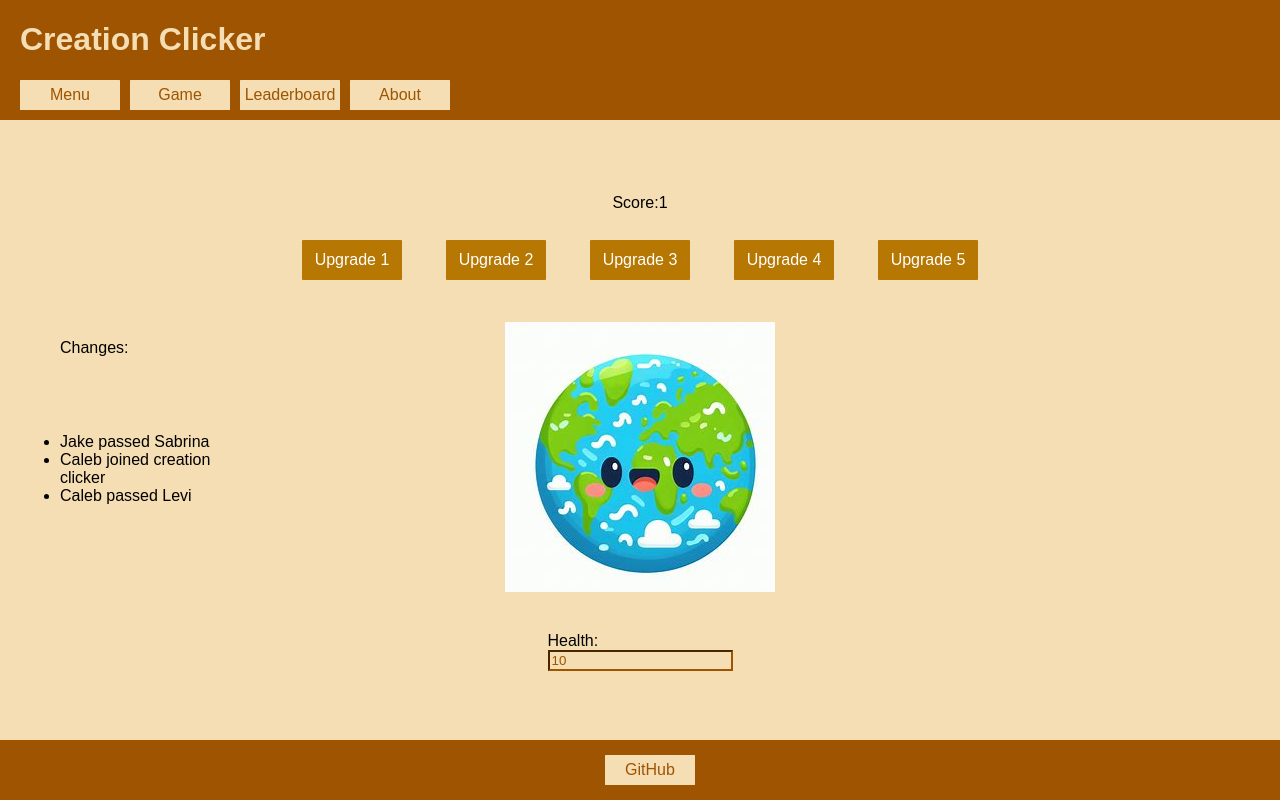
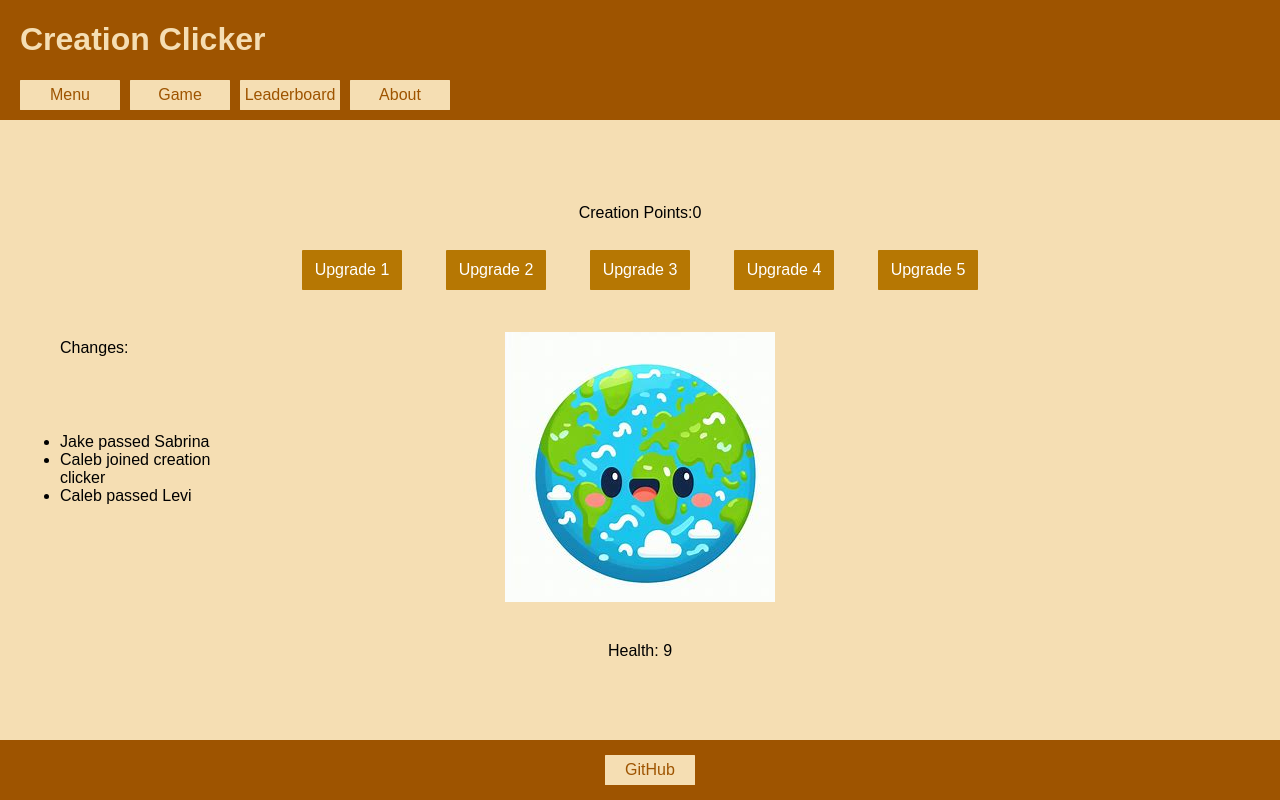
Before and after one commit to cds2005/startup, a plain HTML site: page game.html in a window 1280 px wide. Both pictures are taken after a click on the button 640 px from the left and 458 px from the top of the page. Drawn offline with Linux system fonts and the light colour scheme.

Commit message:
game.js - main button rework

```diff
--- a/game.html
+++ b/game.html
@@ -39,7 +39,7 @@
             </div>
             <div class = "gamey">
                 <div id = "score" class = "score">
-                    <text>Score:</text>
+                    <text>Creation Points:</text>
                     <text id = "officialScore">0</text>
                 </div>
 
@@ -61,14 +61,14 @@
                 </td>
             </table>
             <br />
-            <button id = 'mainbut' class="butbut" onclick = "game.press(this)">
+            <button id = 'mainbut' class="butbut" onclick = "game.pressMain(this)">
                 <img src ="logo.jfif" />
             </button>
             <br />
             <br />
-            <div>
-                <label for="">Health:</label>
-                <input type = "text" id = "count" value = "10" readonly/>
+            <div class = "health">
+                <text>Health:</text>
+                <text id = "officialHealth">10</text>
             </div>
         </div>
         <div class = "spacingDiv">
--- a/game.js
+++ b/game.js
@@ -8,16 +8,34 @@ class Button{
 class Game{
     buttons;
     score;
+    dmg;
+    scoreAdd;
+    health;
+    standardHealth;
     constructor(){
         this.score = 0;
+        this.dmg = 1;
+        this.scoreAdd = 1;
+        this.health = 10;
+        this.standardHealth = 10;
         this.buttons = new Map();
         document.querySelectorAll('.butbut').forEach((el) => {
               this.buttons.set(el.id, new Button(el));
           });
     }
-    press(button){
-        this.score++;
-        this.updateScore(score)
+    pressMain(button){
+        this.updateHealth()
+    }
+    updateHealth(){
+        this.health = this.health-this.dmg;
+
+        if (this.health <1){
+            this.score += this.scoreAdd;
+            this.updateScore();
+            this.health = this.standardHealth;
+        }
+        const healthEl = document.getElementById("officialHealth");
+        healthEl.textContent = this.health
     }
     updateScore() {
         const scoreEl = document.getElementById('officialScore');
```
